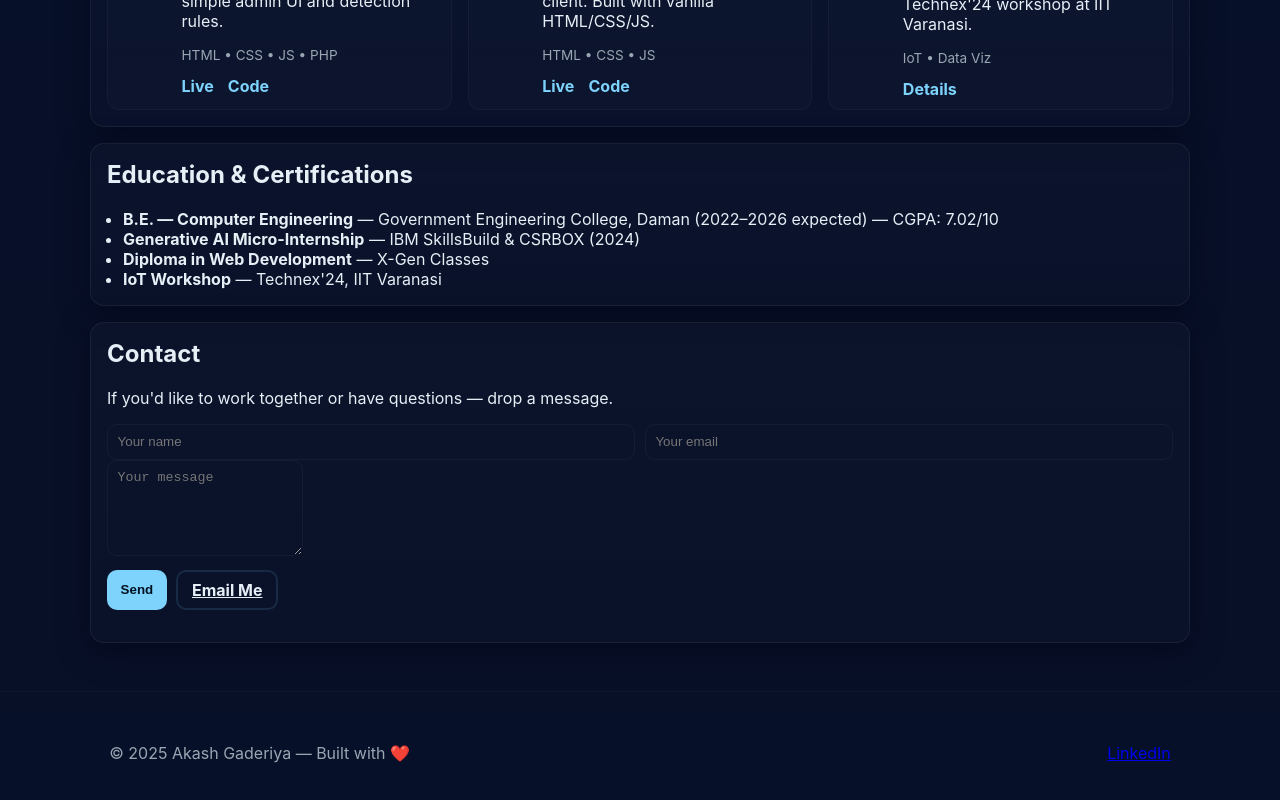
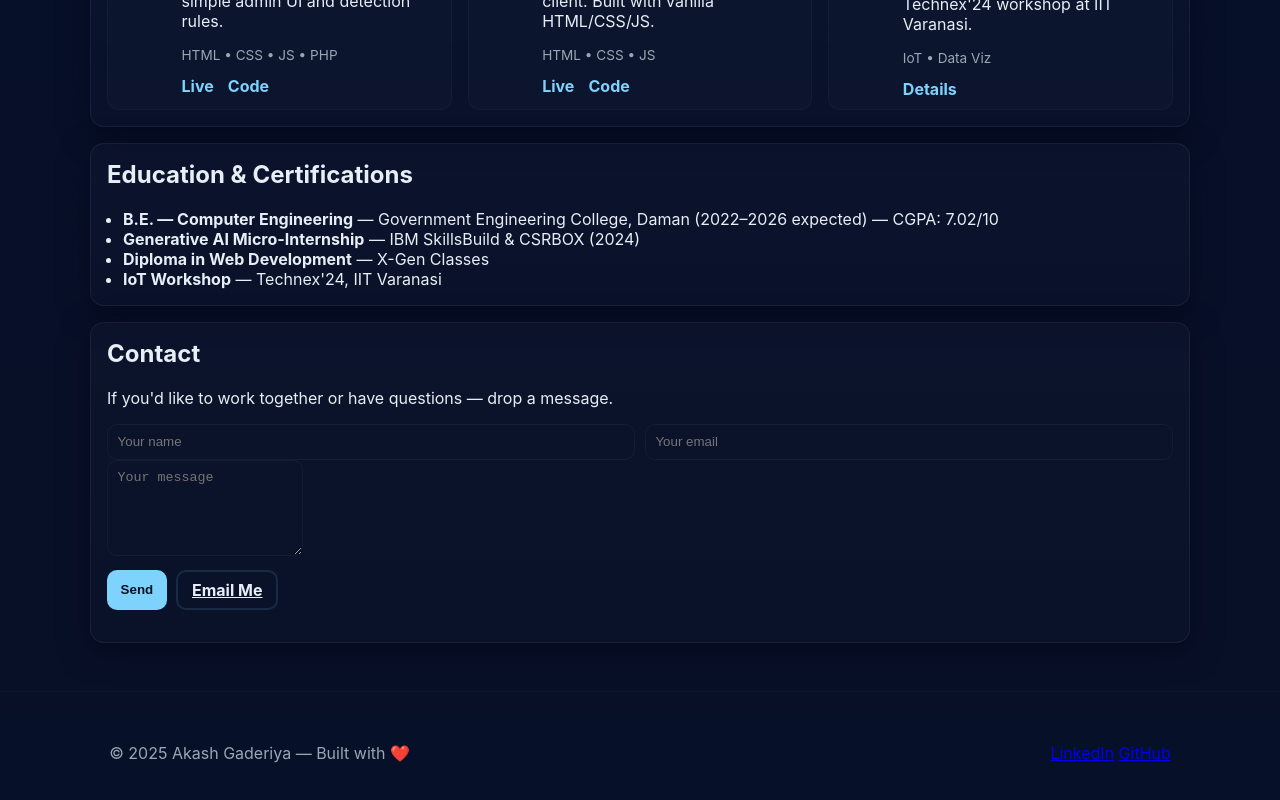
Before and after one commit to GaderiyaAkash/Resume, a plain HTML site: page index.html in a window 1280 px wide. Shown: the part 885-1685 px from the top of the page. Drawn offline with Linux system fonts and the light colour scheme.

Commit message:
Update index.html

```diff
--- a/index.html
+++ b/index.html
@@ -129,6 +129,7 @@
       <p>© <span id="year"></span> Akash Gaderiya — Built with ❤️</p>
       <div class="socials">
         <a href="http://linkedin.com/in/akash-gaderia-3a7b7422a/" target="_blank">LinkedIn</a>
+        <a href="https://github.com/GaderiyaAkash" target="_blank">GitHub</a>
       </div>
     </div>
   </footer>
```
